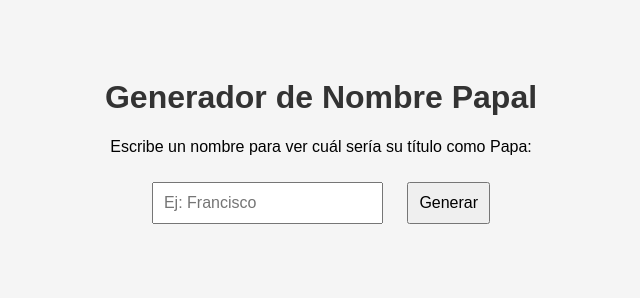
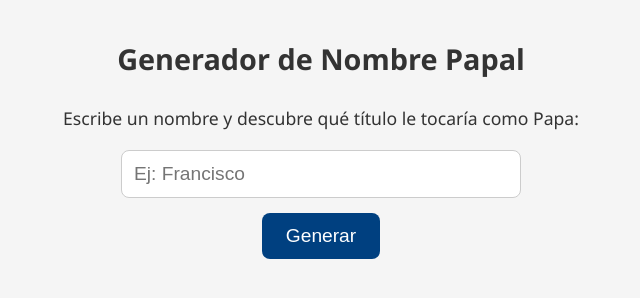
Before and after one commit to rcharlesmx/rcharlesmx.github.io, a plain HTML site: page popes/index.html in a window 1280 px wide. Shown: the whole page, without its empty margins (319-959 px from the left). Drawn offline with Linux system fonts and the light colour scheme.

Commit message:
Update index.html

```diff
--- a/popes/index.html
+++ b/popes/index.html
@@ -2,41 +2,80 @@
 <html lang="es">
 <head>
   <meta charset="UTF-8">
+  <meta name="viewport" content="width=device-width, initial-scale=1.0">
   <title>Generador de Nombre Papal</title>
+  <link rel="manifest" href="manifest.json">
+  <style>
+    * {
+      box-sizing: border-box;
+    }
 
-<link rel="manifest" href="manifest.json">
-<script>
-  if ('serviceWorker' in navigator) {
-    navigator.serviceWorker.register('sw.js')
-      .then(() => console.log('Service Worker registrado'));
-  }
-</script>
+    body {
+      font-family: 'Segoe UI', sans-serif;
+      margin: 0;
+      padding: 0;
+      background: #f5f5f5;
+      color: #333;
+      display: flex;
+      flex-direction: column;
+      align-items: center;
+      min-height: 100vh;
+      padding: 20px;
+    }
 
-  <style>
-    body {
-      font-family: Arial, sans-serif;
-      background: #f5f5f5;
+    h1 {
+      font-size: 1.8rem;
+      margin-bottom: 10px;
       text-align: center;
-      padding-top: 50px;
     }
-    h1 {
-      color: #333;
+
+    p {
+      font-size: 1.1rem;
+      text-align: center;
+      margin-bottom: 20px;
     }
-    input, button {
-      font-size: 16px;
-      padding: 10px;
-      margin: 10px;
+
+    input {
+      font-size: 1.2rem;
+      padding: 12px;
+      width: 90%;
+      max-width: 400px;
+      border: 1px solid #ccc;
+      border-radius: 8px;
     }
+
+    button {
+      font-size: 1.2rem;
+      padding: 12px 24px;
+      margin-top: 15px;
+      background-color: #004080;
+      color: white;
+      border: none;
+      border-radius: 8px;
+      cursor: pointer;
+    }
+
+    button:hover {
+      background-color: #0066cc;
+    }
+
     #resultado {
-      font-size: 20px;
-      color: darkblue;
-      margin-top: 20px;
+      margin-top: 30px;
+      font-size: 1.4rem;
+      color: darkgreen;
     }
   </style>
+  <script>
+    if ('serviceWorker' in navigator) {
+      navigator.serviceWorker.register('sw.js');
+    }
+  </script>
 </head>
 <body>
+
   <h1>Generador de Nombre Papal</h1>
-  <p>Escribe un nombre para ver cuál sería su título como Papa:</p>
+  <p>Escribe un nombre y descubre qué título le tocaría como Papa:</p>
+
   <input type="text" id="nombre" placeholder="Ej: Francisco" />
   <button onclick="generarNombrePapal()">Generar</button>
 
@@ -47,7 +86,7 @@
       "Pedro": 1,
       "Lino": 1,
       "Anacleto": 1,
-      "Clemente": 1,
+      "Clemente": 14,
       "Evaristo": 1,
       "Alejandro": 1,
       "Sixto": 5,
@@ -71,7 +110,6 @@
       "Marcelo": 2,
       "Eugenio": 4,
       "Pablo": 6,
-      "Clemente": 14,
       "Francisco": 1,
       "Juan Pablo": 2,
       "Jesús": 0
```
